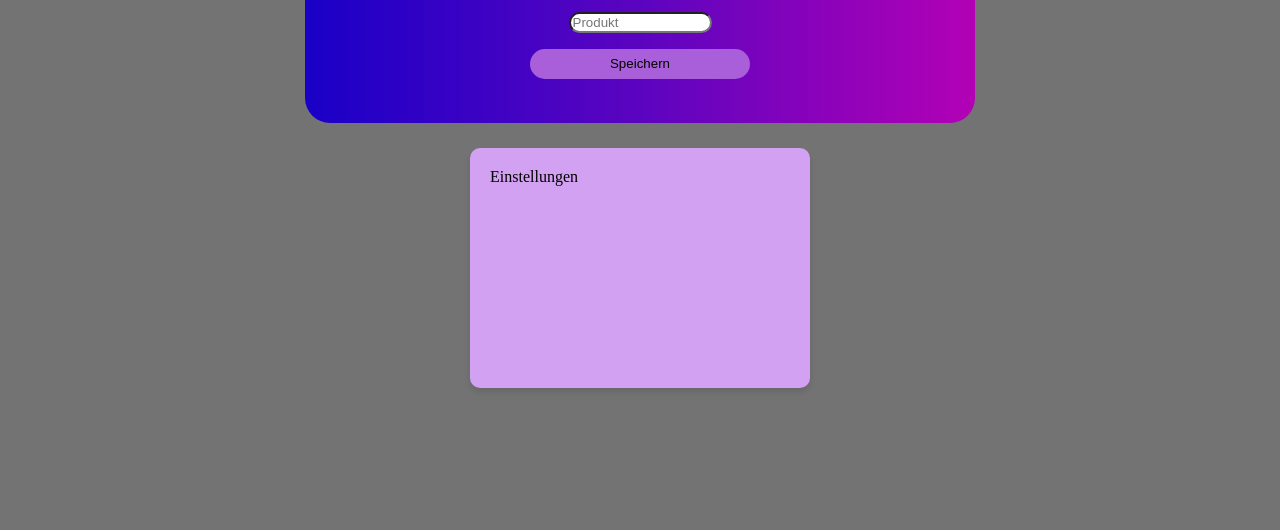
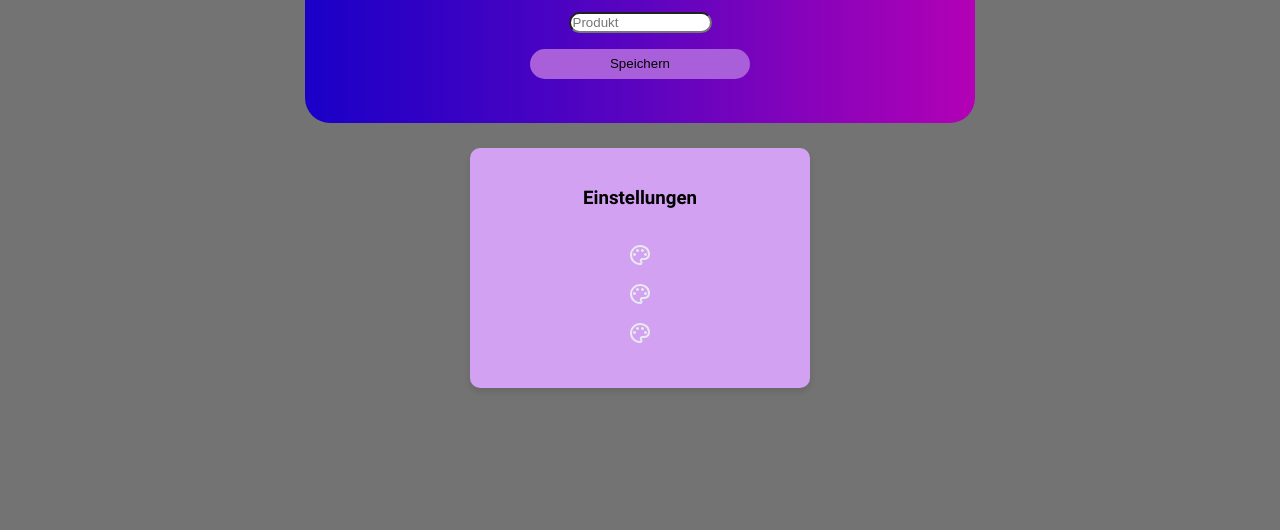
Before and after one commit to th-orsten/shoppinglist, a plain HTML site: page index.html in a window 1280 px wide. Both pictures are taken after a click on the button 940 px from the left and 55 px from the top of the page. Shown: the part 132-662 px from the top of the page. Drawn offline with Linux system fonts and the light colour scheme.

Commit message:
setting color profil button

```diff
--- a/index.html
+++ b/index.html
@@ -92,7 +92,50 @@
         </div>
       </div>
     </footer>
-    <div id="window" >Einstellungen</div>
+    <div id="window">
+      <h3>Einstellungen</h3>
+      <div class="color-settings">
+        <button class="color-profil-1">
+          <svg
+            xmlns="http://www.w3.org/2000/svg"
+            height="24px"
+            viewBox="0 -960 960 960"
+            width="24px"
+            fill="#e8eaed"
+          >
+            <path
+              d="M480-80q-82 0-155-31.5t-127.5-86Q143-252 111.5-325T80-480q0-83 32.5-156t88-127Q256-817 330-848.5T488-880q80 0 151 27.5t124.5 76q53.5 48.5 85 115T880-518q0 115-70 176.5T640-280h-74q-9 0-12.5 5t-3.5 11q0 12 15 34.5t15 51.5q0 50-27.5 74T480-80Zm0-400Zm-220 40q26 0 43-17t17-43q0-26-17-43t-43-17q-26 0-43 17t-17 43q0 26 17 43t43 17Zm120-160q26 0 43-17t17-43q0-26-17-43t-43-17q-26 0-43 17t-17 43q0 26 17 43t43 17Zm200 0q26 0 43-17t17-43q0-26-17-43t-43-17q-26 0-43 17t-17 43q0 26 17 43t43 17Zm120 160q26 0 43-17t17-43q0-26-17-43t-43-17q-26 0-43 17t-17 43q0 26 17 43t43 17ZM480-160q9 0 14.5-5t5.5-13q0-14-15-33t-15-57q0-42 29-67t71-25h70q66 0 113-38.5T800-518q0-121-92.5-201.5T488-800q-136 0-232 93t-96 227q0 133 93.5 226.5T480-160Z"
+            />
+          </svg>
+        </button>
+        <button class="color-profil-2">
+          <svg
+            xmlns="http://www.w3.org/2000/svg"
+            height="24px"
+            viewBox="0 -960 960 960"
+            width="24px"
+            fill="#e8eaed"
+          >
+            <path
+              d="M480-80q-82 0-155-31.5t-127.5-86Q143-252 111.5-325T80-480q0-83 32.5-156t88-127Q256-817 330-848.5T488-880q80 0 151 27.5t124.5 76q53.5 48.5 85 115T880-518q0 115-70 176.5T640-280h-74q-9 0-12.5 5t-3.5 11q0 12 15 34.5t15 51.5q0 50-27.5 74T480-80Zm0-400Zm-220 40q26 0 43-17t17-43q0-26-17-43t-43-17q-26 0-43 17t-17 43q0 26 17 43t43 17Zm120-160q26 0 43-17t17-43q0-26-17-43t-43-17q-26 0-43 17t-17 43q0 26 17 43t43 17Zm200 0q26 0 43-17t17-43q0-26-17-43t-43-17q-26 0-43 17t-17 43q0 26 17 43t43 17Zm120 160q26 0 43-17t17-43q0-26-17-43t-43-17q-26 0-43 17t-17 43q0 26 17 43t43 17ZM480-160q9 0 14.5-5t5.5-13q0-14-15-33t-15-57q0-42 29-67t71-25h70q66 0 113-38.5T800-518q0-121-92.5-201.5T488-800q-136 0-232 93t-96 227q0 133 93.5 226.5T480-160Z"
+            />
+          </svg>
+        </button>
+        <button class="color-profil-3">
+          <svg
+            xmlns="http://www.w3.org/2000/svg"
+            height="24px"
+            viewBox="0 -960 960 960"
+            width="24px"
+            fill="#e8eaed"
+          >
+            <path
+              d="M480-80q-82 0-155-31.5t-127.5-86Q143-252 111.5-325T80-480q0-83 32.5-156t88-127Q256-817 330-848.5T488-880q80 0 151 27.5t124.5 76q53.5 48.5 85 115T880-518q0 115-70 176.5T640-280h-74q-9 0-12.5 5t-3.5 11q0 12 15 34.5t15 51.5q0 50-27.5 74T480-80Zm0-400Zm-220 40q26 0 43-17t17-43q0-26-17-43t-43-17q-26 0-43 17t-17 43q0 26 17 43t43 17Zm120-160q26 0 43-17t17-43q0-26-17-43t-43-17q-26 0-43 17t-17 43q0 26 17 43t43 17Zm200 0q26 0 43-17t17-43q0-26-17-43t-43-17q-26 0-43 17t-17 43q0 26 17 43t43 17Zm120 160q26 0 43-17t17-43q0-26-17-43t-43-17q-26 0-43 17t-17 43q0 26 17 43t43 17ZM480-160q9 0 14.5-5t5.5-13q0-14-15-33t-15-57q0-42 29-67t71-25h70q66 0 113-38.5T800-518q0-121-92.5-201.5T488-800q-136 0-232 93t-96 227q0 133 93.5 226.5T480-160Z"
+            />
+          </svg>
+        </button>
+      </div>
+    </div>
 
     <script src="app.js"></script>
     <!-- JavaScript für die Funktionalität -->
--- a/style.css
+++ b/style.css
@@ -364,7 +364,9 @@ footer {
    Window für Settings
    ===================== */
 #window {
+  display: flex;
   position: fixed;
+  text-align: center;
   top: 50%;
   left: 50%;
   transform: translate(-50%, -50%);
@@ -375,6 +377,7 @@ footer {
   padding: 20px;
   border-radius: 10px;
   box-shadow: 0px 4px 6px rgba(0, 0, 0, 0.1);
+  font-family: 'Roboto';
 
   /* 🚨 Füge display: none hinzu, damit es nicht angezeigt wird */
   display: none;
@@ -391,3 +394,18 @@ footer {
   /* Macht es sichtbar */
   transform: translate(-50%, -50%);
 }
+
+.color-settings {
+  display: flex;
+  flex-direction: column;
+  align-items: center;
+  padding: 10px 0;
+  font-size: 10px;
+}
+
+.color-settings button {
+  background: none;
+  border: none;
+  margin: 5px;
+  cursor: pointer;
+}
```
Also changed, not shown: icons/color-profil.svg (added).
